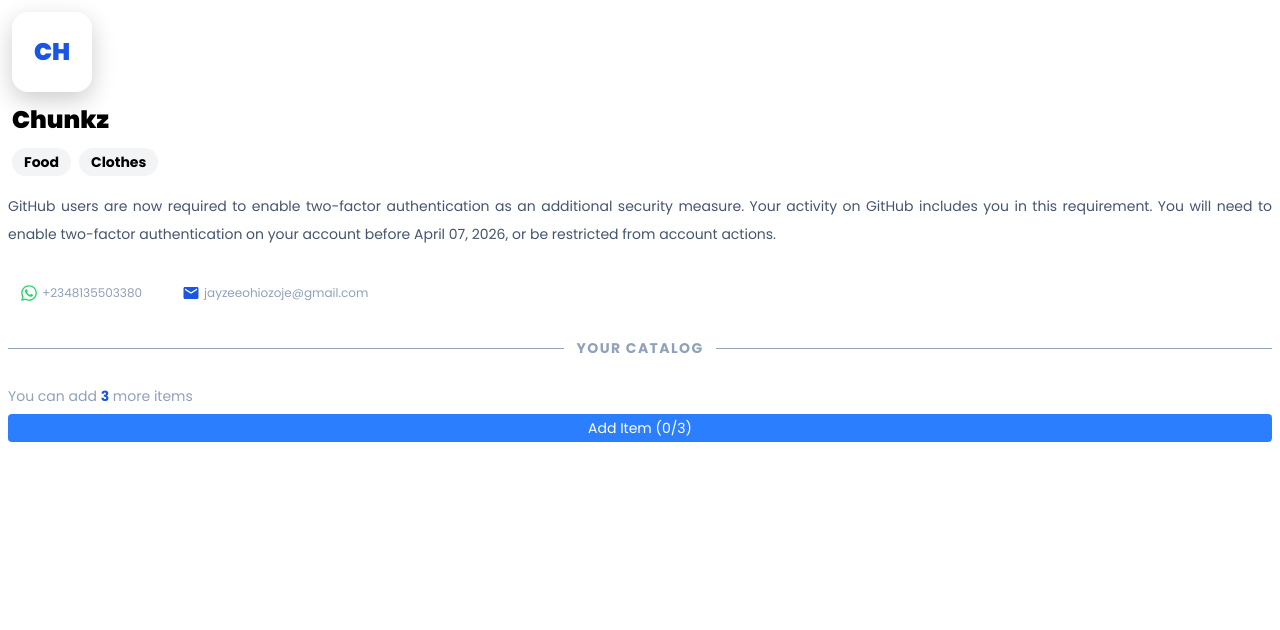
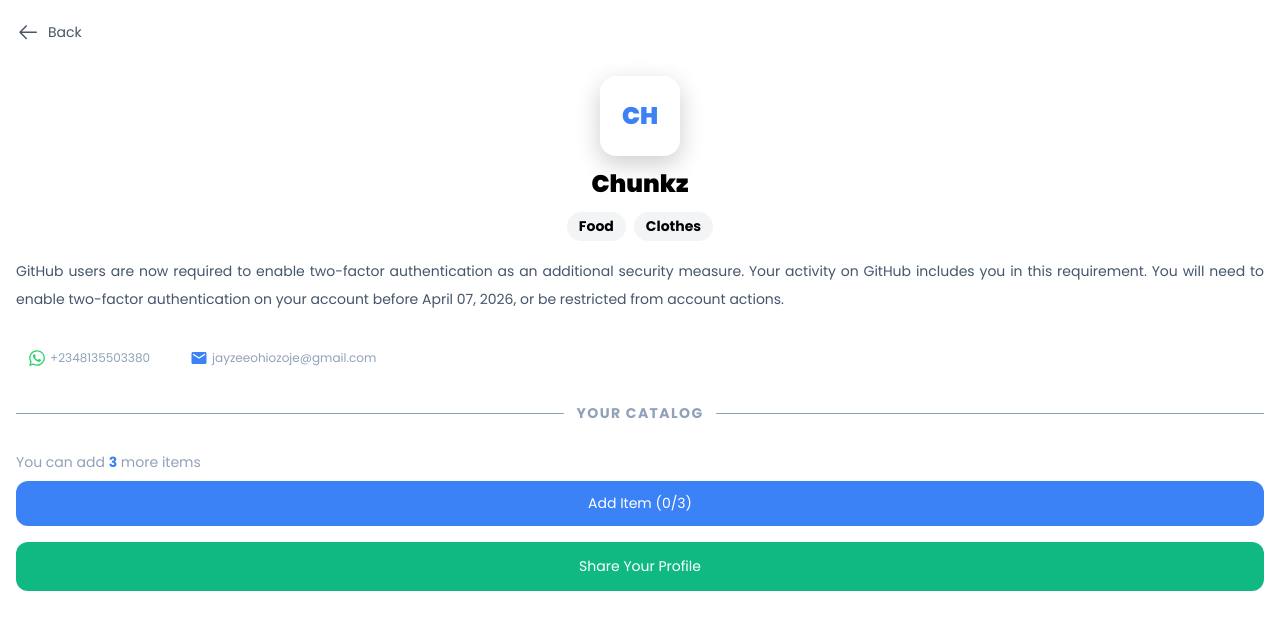
Before and after one commit to BuildingStartup/Haple, a React (Vite) app: page /sellersProfile in a window 1280 px wide. Shown: the top 630 px of the page. Built offline with nearby package versions, Linux system fonts and the light colour scheme.

Commit message:
Back button on the profile

```diff
--- a/src/pages/SellersProfile.jsx
+++ b/src/pages/SellersProfile.jsx
@@ -1,6 +1,8 @@
 import { useState, useEffect } from "react";
 import { FaWhatsapp, FaImage } from "react-icons/fa";
 import { MdEmail, MdDelete } from "react-icons/md";
+import { GoArrowLeft } from "react-icons/go";
+import { Link } from "react-router-dom";
 
 export default function SellersProfile() {
   // Original seller info (static, read-only)
@@ -27,12 +29,11 @@ export default function SellersProfile() {
 
   const handleChange = (e) => {
     const { name, value, files } = e.target;
-
     if (files) {
+      if (!files[0]) return; // ← user opened picker and cancelled, do nothing
       const file = files[0];
       setNewProduct((prev) => ({ ...prev, [name]: file }));
-      const imageUrl = URL.createObjectURL(file);
-      setPreview(imageUrl);
+      setPreview(URL.createObjectURL(file));
     } else {
       setNewProduct((prev) => ({ ...prev, [name]: value }));
     }
@@ -75,9 +76,16 @@ export default function SellersProfile() {
   const remaining = 3 - products.length;
 
   return (
-    <section className="min-h-screen px-2 pb-5 bg-white">
+    <section className="min-h-screen px-4 pb-5 bg-white">
+      <Link
+        to="/signUp"
+        className="flex items-center gap-2 cursor-pointer py-5"
+      >
+        <GoArrowLeft className="text-2xl text-gray-600 cursor-pointer" />
+        <span className="text-gray-600">Back</span>
+      </Link>
       {/* Seller Info */}
-      <div className="pt-3 px-1 space-y-3">
+      <div className="pt-3 px-1 space-y-3 flex flex-col items-center">
         {/* Avatar */}
         <div
           className="w-20 h-20 bg-white flex justify-center items-center rounded-2xl"
@@ -85,7 +93,7 @@ export default function SellersProfile() {
             boxShadow: "0 8px 24px rgba(0,0,0,0.2)",
           }}
         >
-          <span className="text-[#1A55E3] font-black text-2xl">{initials}</span>
+          <span className="text-primary font-black text-2xl">{initials}</span>
         </div>
 
         <h2 className="text-black text-2xl font-black">
@@ -95,7 +103,7 @@ export default function SellersProfile() {
           {sellerInfo.categories.map((category, id) => (
             <span
               key={id}
-              className="bg-gray-100 text-sm font-bold text-black rounded-3xl py-1 px-3"
+              className="bg-gray-100 font-bold text-black rounded-3xl py-1 px-3"
             >
               {category}
             </span>
@@ -103,7 +111,7 @@ export default function SellersProfile() {
         </div>
       </div>
       {/* Description */}
-      <div className="text-sm text-slate-600 text-justify pt-4 leading-loose">
+      <div className="text-slate-600 text-justify pt-4 leading-loose">
         {sellerInfo.description}
       </div>
       {/* Contact Row */}
@@ -117,7 +125,7 @@ export default function SellersProfile() {
           </div>
         </div>
         <div className="flex items-center gap-1 p-3 max-w-75">
-          <div className="text-[#1A55E3] text-lg">
+          <div className="text-primary text-lg">
             <MdEmail />
           </div>
           <div>
@@ -128,7 +136,7 @@ export default function SellersProfile() {
       {/* Catalog Text */}
       <div className="flex items-center gap-3 mb-3">
         <div className="flex-1 h-px bg-slate-400" />
-        <h3 className="text-sm font-bold text-slate-400 uppercase tracking-widest">
+        <h3 className="font-bold text-slate-400 uppercase tracking-widest">
           Your Catalog
         </h3>
         <div className="flex-1 h-px bg-slate-400" />
@@ -139,7 +147,7 @@ export default function SellersProfile() {
         {products.map((prod, i) => (
           <div
             key={i}
-            className="relative w-70 rounded-2xl overflow-hidden bg-slate-50 border-[1.5px] border-slate-200 shadow-sm"
+            className="relative w-72 rounded-2xl overflow-hidden bg-slate-50 border-[1.5px] border-slate-200 shadow-sm"
           >
             <button
               onClick={() => deleteProduct(i)}
@@ -167,9 +175,9 @@ export default function SellersProfile() {
 
       {products.length < 3 && !showForm && (
         <div className="flex flex-col gap-2 mb-4">
-          <p className="text-sm text-slate-400">
+          <p className="text-slate-400">
             You can add{" "}
-            <span className="font-bold text-[#1A55E3]">{remaining}</span> more
+            <span className="font-bold text-primary">{remaining}</span> more
             item{remaining !== 1 ? "s" : ""}
           </p>
           <button
@@ -177,7 +185,7 @@ export default function SellersProfile() {
               setShowForm(true);
               setPreview(null);
             }}
-            className="bg-blue-500 text-white px-3 py-1 rounded text-sm"
+            className="bg-primary text-white px-3 py-3 rounded-xl"
           >
             Add Item ({products.length}/3)
           </button>
@@ -187,26 +195,22 @@ export default function SellersProfile() {
       {/* Add Product Form */}
       {showForm && (
         <div className="bg-slate-50 rounded-2xl border-[1.5px] border-slate-200 p-4 flex flex-col gap-3">
-          <div className="flex items-center justify-between">
-            <span className="text-[14px] font-black text-slate-900">
-              NEW LISTING
-            </span>
+          <div>
+            <span className="font-black text-slate-900">NEW LISTING</span>
           </div>
 
           {/* Image upload preview */}
-          <label className="w-full h-48 rounded-2xl border-2 border-dashed border-slate-300 flex items-center justify-center cursor-pointer overflow-hidden bg-white hover:border-blue-400 transition-colors">
+          <label className="w-full h-48 rounded-2xl border-2 border-dashed border-slate-300 flex items-center justify-center cursor-pointer overflow-hidden bg-white">
             {preview ? (
               <img
                 src={preview}
                 alt="preview"
-                className="w-full h-full object-cover"
+                className="w-full h-full object-contain"
               />
             ) : (
               <div className="flex flex-col items-center gap-1.5 text-slate-400">
                 <FaImage />
-                <span className="text-[12px] font-bold">
-                  Upload Product Photo
-                </span>
+                <span className=" font-bold">Upload Product Photo</span>
               </div>
             )}
             <input
@@ -229,7 +233,7 @@ export default function SellersProfile() {
               value={newProduct.name}
               onChange={handleChange}
               placeholder="What are you selling?"
-              className="w-full p-3.5 border-[1.5px] border-slate-200 rounded-xl text-[14px] outline-none focus:border-[#1A55E3] bg-white transition-colors"
+              className="w-full p-3.5 border-[1.5px] border-slate-200 rounded-xl outline-none focus:border-[#1A55E3] bg-white transition-colors"
             />
             {errors.name && (
               <p className="text-xs text-red-500">{errors.name}</p>
@@ -241,7 +245,7 @@ export default function SellersProfile() {
               onChange={handleChange}
               placeholder="Tell us more about it..."
               rows={2}
-              className="w-full p-3.5 border-[1.5px] border-slate-200 rounded-xl text-[14px] outline-none resize-none focus:border-[#1A55E3] bg-white transition-colors"
+              className="w-full p-3.5 border-[1.5px] border-slate-200 rounded-xl outline-none resize-none focus:border-[#1A55E3] bg-white transition-colors"
             />
             {errors.description && (
               <p className="text-xs text-red-500">{errors.description}</p>
@@ -251,7 +255,7 @@ export default function SellersProfile() {
           <div className="flex gap-2 mt-1">
             <button
               onClick={submitProduct}
-              className="flex-[2] p-3.5 bg-[#1A55E3] border-none rounded-xl text-white font-black text-[13px] cursor-pointer shadow-md active:scale-95 transition-all"
+              className="flex-2 p-3.5 bg-primary border-none rounded-xl text-white font-black text-xs cursor-pointer shadow-md active:scale-95 transition-all"
             >
               SAVE LISTING
             </button>
@@ -260,13 +264,16 @@ export default function SellersProfile() {
                 setShowForm(false);
                 setPreview(null);
               }}
-              className="flex-1 p-3.5 bg-slate-200 border-none rounded-xl text-slate-600 font-bold text-[13px] cursor-pointer active:scale-95 transition-all"
+              className="flex-1 p-3.5 bg-slate-200 border-none rounded-xl text-slate-600 font-bold text-xs cursor-pointer active:scale-95 transition-all"
             >
               CANCEL
             </button>
           </div>
         </div>
       )}
+      <div className="w-full bg-[#10B981] rounded-xl p-3.5 text-center text-white cursor-pointer">
+        Share Your Profile
+      </div>
     </section>
   );
 }
```
